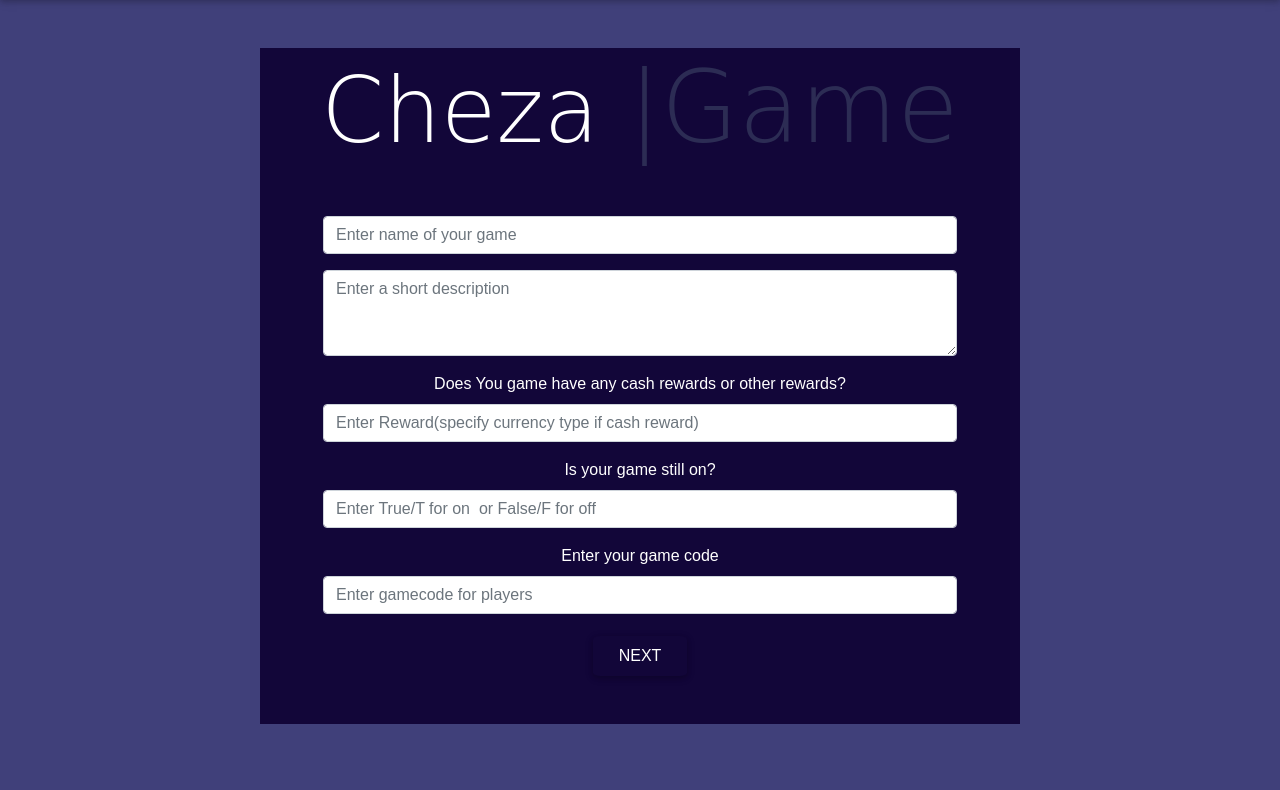
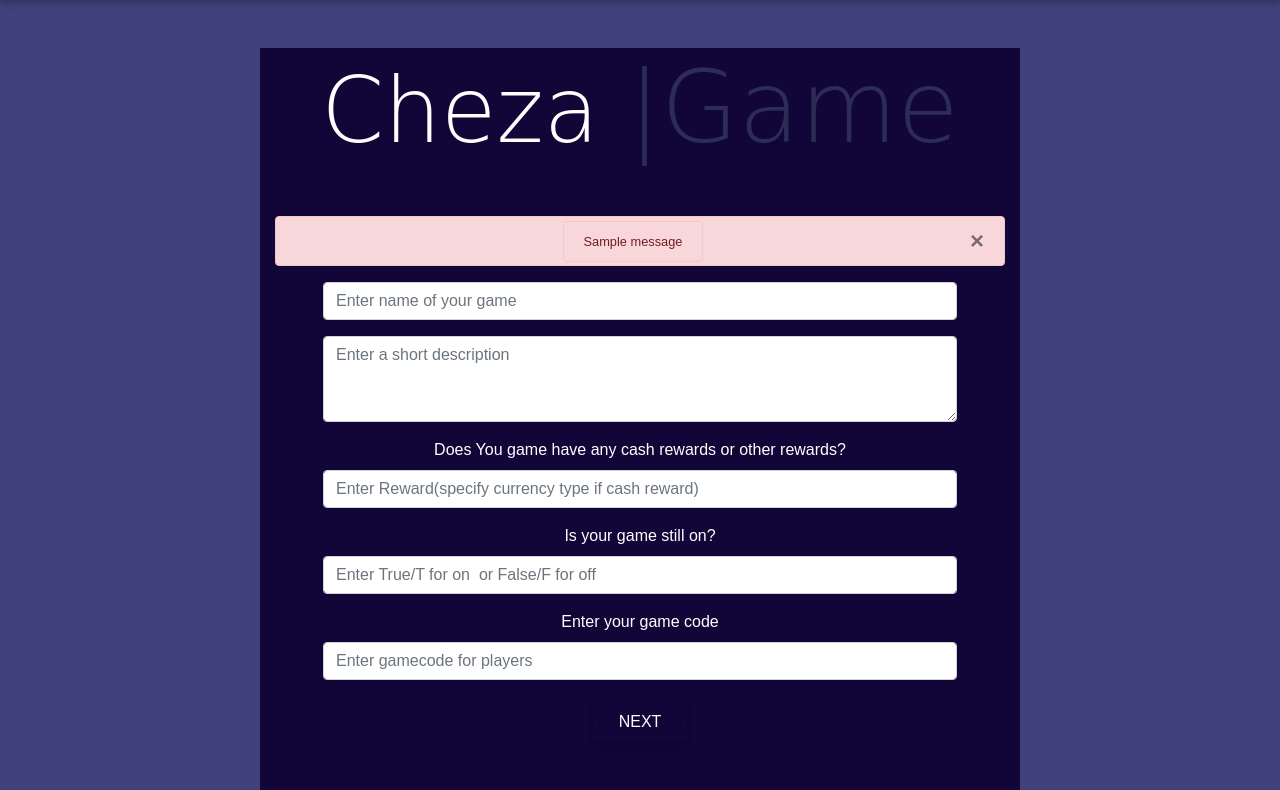
Before and after one commit to washucode/QUIZ_APP, a Flask app: page /creategame/1 in a window 1280 px wide. Shown: the part 79-869 px from the top of the page. Before the commit the page ends 803 px from the top, so only its background shows below. Run offline with Flask 2, Linux system fonts and the light colour scheme; a user stored in the database is signed in; tables that the repository leaves empty hold one stand-in row (values such as "Sample post"); one stand-in notice (Sample message) is shown; some libraries are stand-ins or nearby versions; some web fonts are replaced.

Commit message:
add create game form

```diff
--- a/app/templates/create_game.html
+++ b/app/templates/create_game.html
@@ -10,30 +10,39 @@
         <div class="col-md-8 createg">
             <h1 class ="heading2 mb-5">Cheza  <span id = "otherhalf2"> |Game</span></h1>
 
-            <form action="/creategame/{{current_user.id}}" method="post" class = "text-center">
+            <form action="{{url_for('main.create_game',user_id = current_user.id)}}" method="post" class = "text-center">
                 <!-- <small id="error"class="text-danger">display flash message</small> -->
+                {% for message in get_flashed_messages() %}
+                <div class="alert alert-danger">
+                    <button type = "button" class="close" data-dismiss = "alert">&times;</button>
+
+                    <small class="alert alert-danger">{{message}}</small>
+
+                </div>
+
+                {% endfor %}
                 <div class="form-group mr-5 ml-5">
-                    <input type="name" class="form-control" id="playername" name = "gamename" placeholder="Enter name of your game">
+                    <input type="name" class="form-control" id="playername" name = "gamename" placeholder="Enter name of your game" required>
                 </div>
                 <div class="form-group mr-5 ml-5">
-                    <textarea class="form-control" id="exampleFormControlTextarea1" name = "description"rows="3" placeholder="Enter a short description"></textarea>
+                    <textarea class="form-control" id="exampleFormControlTextarea1" name = "description"rows="3" placeholder="Enter a short description" required></textarea>
                 </div>
                 <div class="form-group mr-5 ml-5">
                     <label for="exampleInputPassword1">Does You game have any cash rewards or other rewards?</label>
-                    <input type="reward" class="form-control" id="exampleInputPassword1" name = "award" placeholder="Enter Reward(specify currency type if cash reward)">
+                    <input type="text" class="form-control"name = "award" placeholder="Enter Reward(specify currency type if cash reward)" required>
                 </div>
 
                 <div class="form-group mr-5 ml-5">
                         <label for="exampleInputPassword1">Is your game still on?</label>
-                        <input type="status" class="form-control" id="exampleInputPassword1" name = "status" placeholder="Enter True/T for on  or False/F for off">
+                        <input type="status" class="form-control" id="exampleInputPassword1" name = "status" placeholder="Enter True/T for on  or False/F for off" required>
                 </div>
 
                 <div class="form-group mr-5 ml-5">
                         <label for="exampleInputPassword1">Enter your game code</label>
-                        <input type="status" class="form-control" id="exampleInputPassword1" name = "game_password" placeholder="Enter gamecode for players">
+                        <input type="password" class="form-control" id="exampleInputPassword1" name = "game_password" placeholder="Enter gamecode for players" required>
                 </div>
 
-                <a type="submit" class=" submitbtn btn btn-sm  mb-5" style= "font-size: 16px;">Next</a>
+                <button type="submit" class=" submitbtn btn btn-sm  mb-5" style= "font-size: 16px;">Next</button>
 
             </form>
 
```
